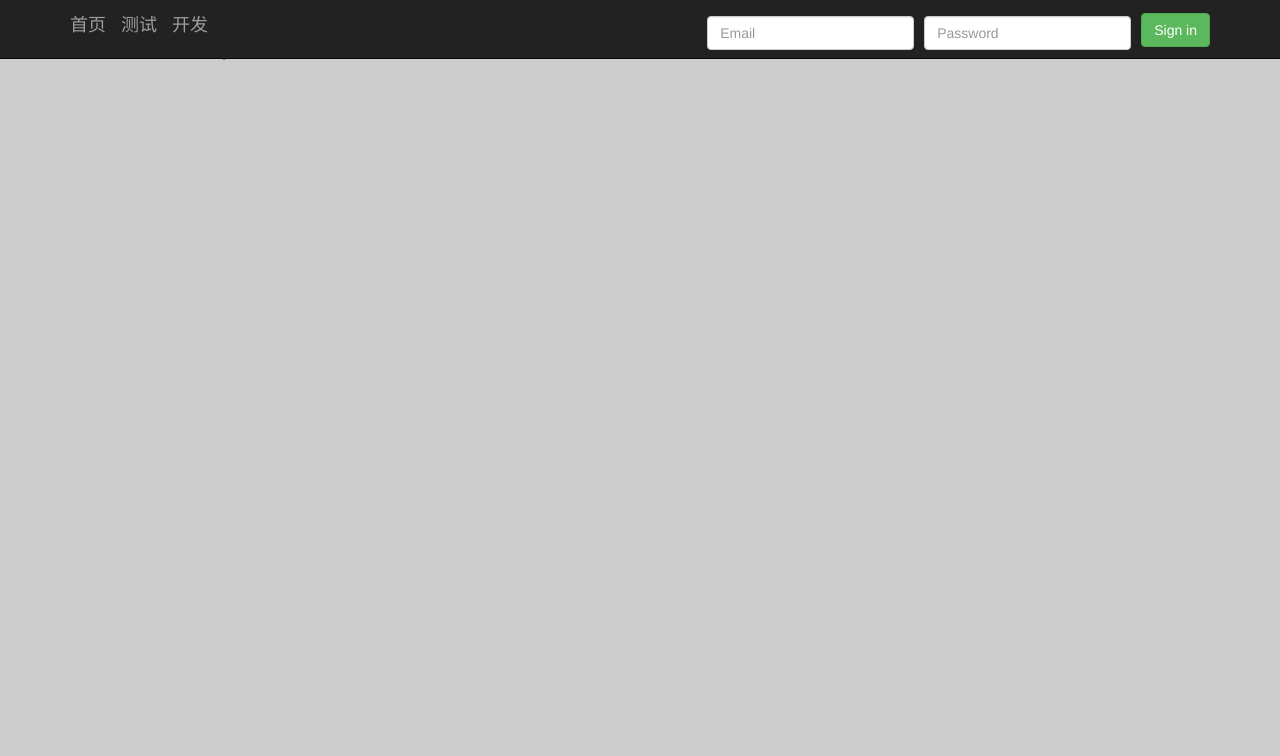
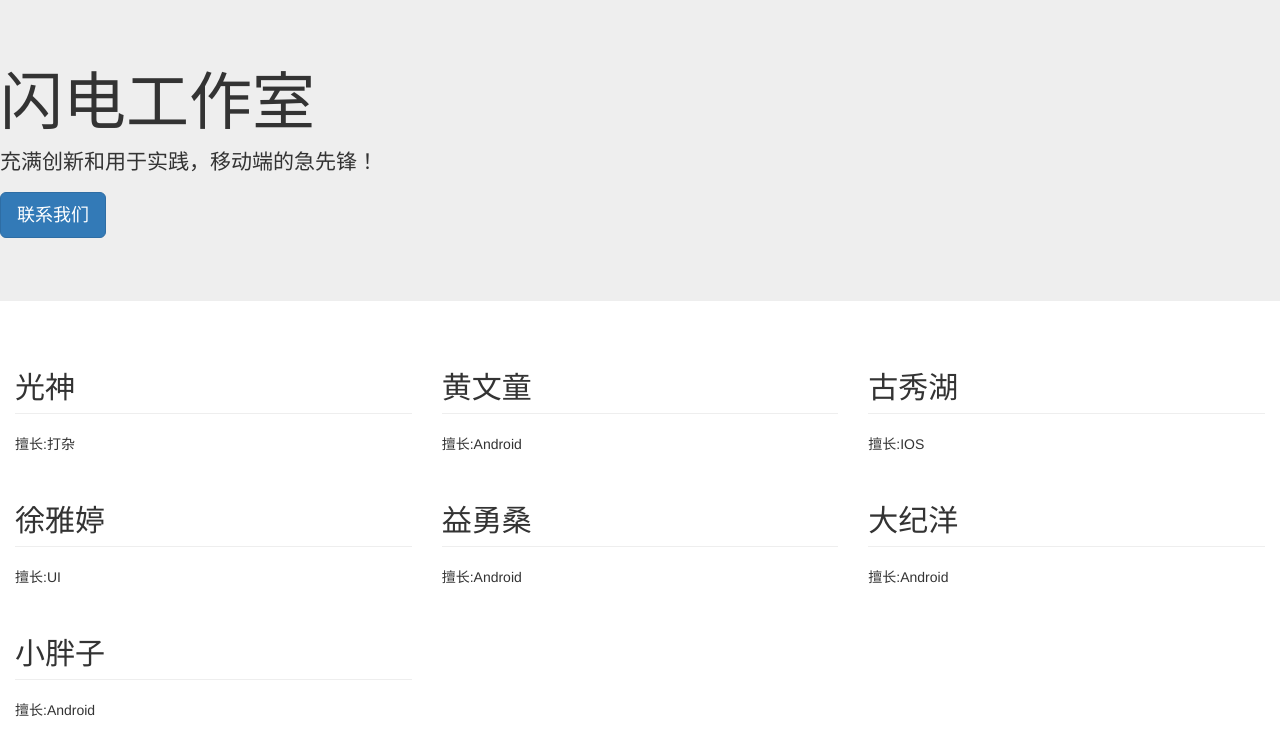
Before and after one commit to yang8456211/AtWebSite, a Django app: page /index/ in a window 1280 px wide. Shown: the top 756 px of the page. Run offline with Django 3.2, Linux system fonts and the light colour scheme; data comes from the database, SQL or seed files in the repository; some libraries are stand-ins or nearby versions.

Commit message:
完成index的很小的雏形

```diff
--- a/teamSite/teammate/templates/base.html
+++ /dev/null
@@ -1,16 +0,0 @@
-<!DOCTYPE html PUBLIC "-//W3C//DTD XHTML 1.0 Transitional//EN" "http://www.w3.org/TR/xhtml1/DTD/xhtml1-transitional.dtd">
-<html>
-      <style type="text/css">
-        body{color:#efd;background:#453;padding:0 5em;margin:0}
-        h1{padding:2em 1em;background:#675}
-        h2{color:#bf8;border-top:1px dotted #fff;margin-top:2em}
-        p{margin:1em 0}
-      </style>
-
-      <body>
-        <h1>闪电工作室</h1>
-        <h3>这是一个负责任的团体</h3>
-        {% block content %}
-        {% endblock %}
-      </body>
-</html>
--- a/teamSite/teammate/templates/index.html
+++ b/teamSite/teammate/templates/index.html
@@ -1,58 +1,19 @@
-<!DOCTYPE html>
-<html lang="en">
-  <head>
-    <meta charset="utf-8">
-    <title>Hello Bootstrap</title>
-    <!-- Bootstrap core CSS -->
-    <link rel="stylesheet" href="/static/css/bootstrap.css" />
-
-	<link rel="stylesheet" href="/static/css/bootstrap-responsive.css" />
-
-    <style type='text/css'>
-      body {
-        background-color: #CCC;
-      }
-    </style>
-    </head>
-    <body>
-        <h1>hello Bootstrap<h1>
-    </body>
-    <nav class="navbar navbar-inverse navbar-fixed-top" role="navigation">
-      <div class="container">
-        <div class="navbar-header">
-          <button type="button" class="navbar-toggle collapsed" data-toggle="collapse" data-target="#navbar" aria-expanded="false" aria-controls="navbar">
-            <span class="sr-only">Toggle navigation</span>
-            <span class="icon-bar"></span>
-            <span class="icon-bar"></span>
-            <span class="icon-bar"></span>
-          </button>
-          <a class="navbar-brand" href="#">首页</a>
-          <a class="navbar-brand" href="#">测试</a>
-          <a class="navbar-brand" href="#">开发</a>
-        </div>
-        <div id="navbar" class="navbar-collapse collapse">
-          <form class="navbar-form navbar-right" role="form">
-            <div class="form-group">
-              <input type="text" placeholder="Email" class="form-control">
-            </div>
-            <div class="form-group">
-              <input type="password" placeholder="Password" class="form-control">
-            </div>
-            <button type="submit" class="btn btn-success">Sign in</button>
-          </form>
-        </div><!--/.navbar-collapse -->
-      </div>
-    </nav>
+<!DOCTYPE html PUBLIC "-//W3C//DTD XHTML 1.0 Transitional//EN" "http://www.w3.org/TR/xhtml1/DTD/xhtml1-transitional.dtd">
+<html>
+		<link rel="stylesheet" href="/static/css/bootstrap.css"/>
+      	<body>
+      		<div class="jumbotron">
+        		<h1>闪电工作室</h1>
+        		<p>充满创新和用于实践，移动端的急先锋！</p>
+        		<p><a class="btn btn-primary btn-lg" role = "button">联系我们</a></p>
+        	</div>
+ 			{% block content %}
+      			{% for member in members %}
+      			    <div class="col-xs-4">
+        				<h2 class="page-header">{{  member.name }}</h1>
+        				<p>擅长:{{member.master}}</p>
+        			</div>
+      			{% endfor %}
+  			{% endblock %}
+     	</body>
 </html>
-
-
-
-
-<!-- {% extends "base.html" %}
-  {% block content %}
-      {% for member in members %}
-      <h2>{{  member.name }}</h2>
-      <p>{{ member.gender }}</p>
-      <p>{{ member.master }}</p>
-      {% endfor %}
-  {% endblock %} -->
```
